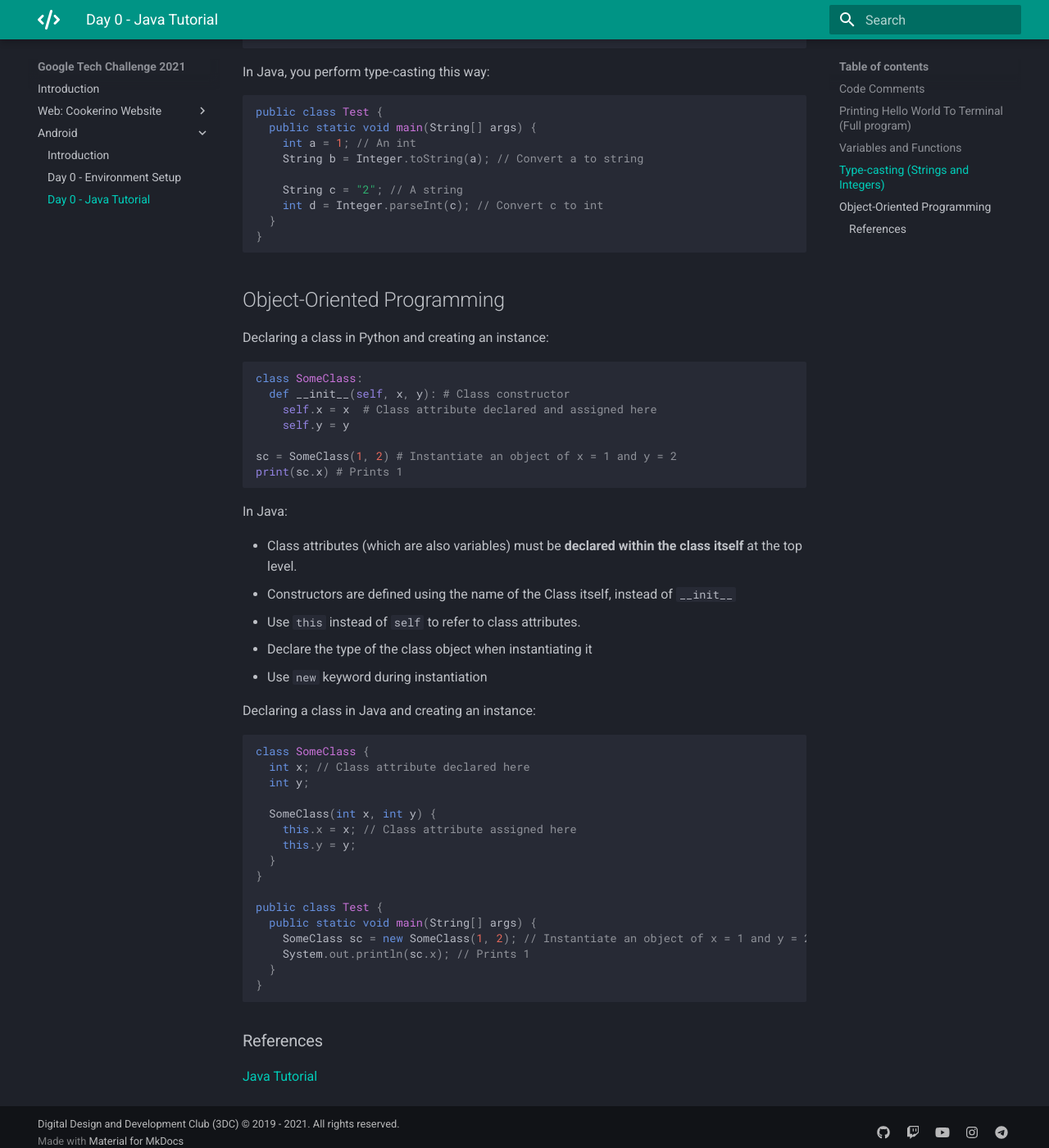
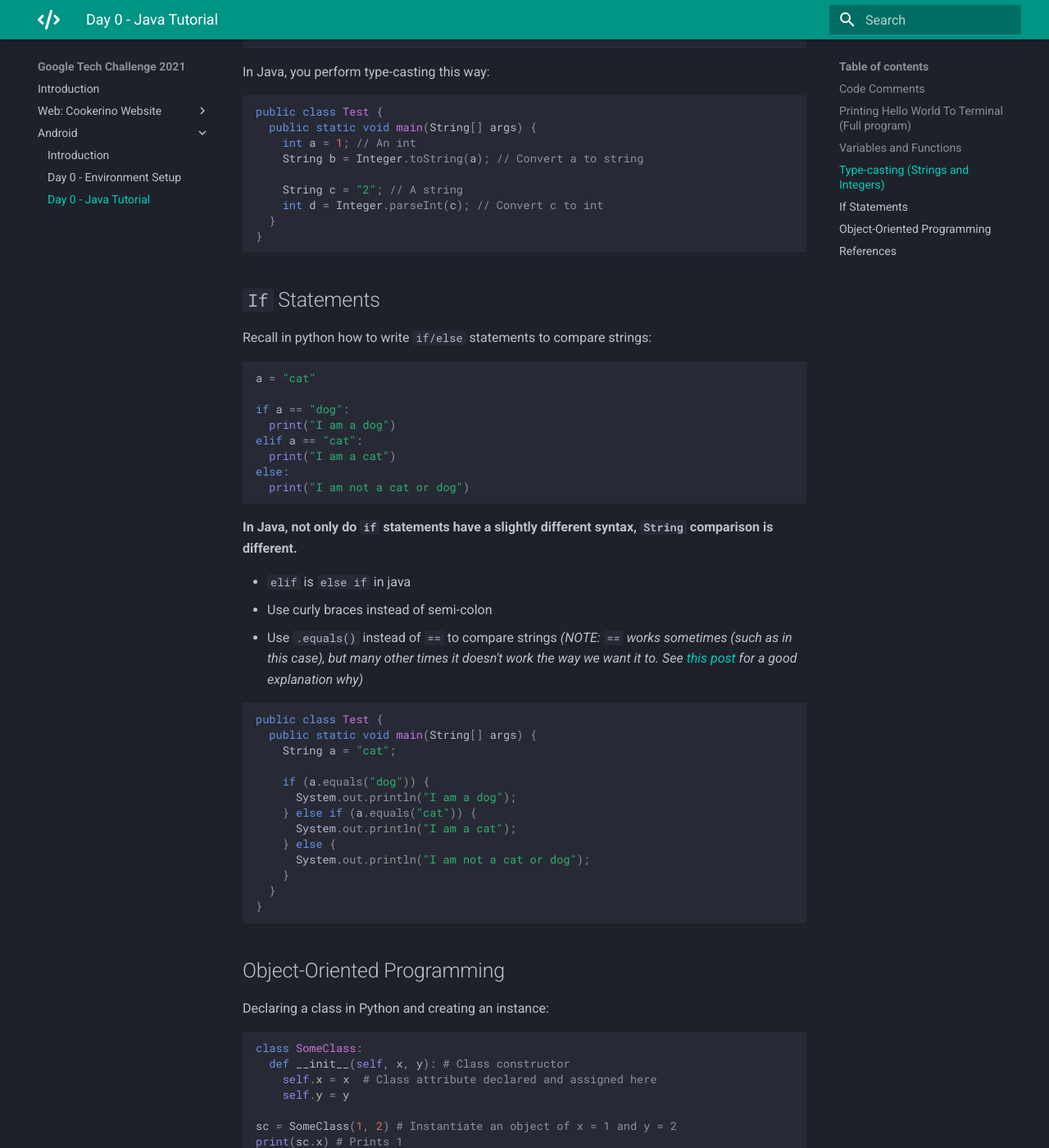
Before and after one commit to SHSR2001/3dcdsc.github.io, an MkDocs documentation site: the page built from docs/gtc/android/day0b.md, in a window 1280 px wide and 1400 px high, scrolled down 3290 px. Shown: the whole window at 82% size. Built offline with MkDocs 1.6.1 and Material for MkDocs 9.7.7, drawn with Linux system fonts in a browser that asks for light colours.

Commit message:
Update with if statements

````diff
--- a/docs/gtc/android/day0b.md
+++ b/docs/gtc/android/day0b.md
@@ -143,6 +143,43 @@ public class Test {
 }
 ```
 
+## `If` Statements
+
+Recall in python how to write `if/else` statements to compare strings:
+
+```python
+a = "cat"
+
+if a == "dog":
+  print("I am a dog")
+elif a == "cat":
+  print("I am a cat")
+else:
+  print("I am not a cat or dog")
+```
+
+**In Java, not only do `if` statements have a slightly different syntax, `String` comparison is different.**
+
+- `elif` is `else if` in java
+- Use curly braces instead of semi-colon
+- Use `.equals()` instead of `==` to compare strings *(NOTE: `==` works sometimes (such as in this case), but many other times it doesn't work the way we want it to. See [this post](https://stackoverflow.com/a/513839/10696773) for a good explanation why)*
+
+```Java
+public class Test {
+  public static void main(String[] args) {
+    String a = "cat";
+
+    if (a.equals("dog")) {
+      System.out.println("I am a dog");
+    } else if (a.equals("cat")) {
+      System.out.println("I am a cat");
+    } else {
+      System.out.println("I am not a cat or dog");
+    }
+  }
+}
+```
+
 ## Object-Oriented Programming
 
 Declaring a class in Python and creating an instance:
@@ -186,6 +223,6 @@ public class Test {
 }
 ```
 
-### References
+## References
 
 [Java Tutorial](https://www.w3schools.com/java/default.asp)
````
